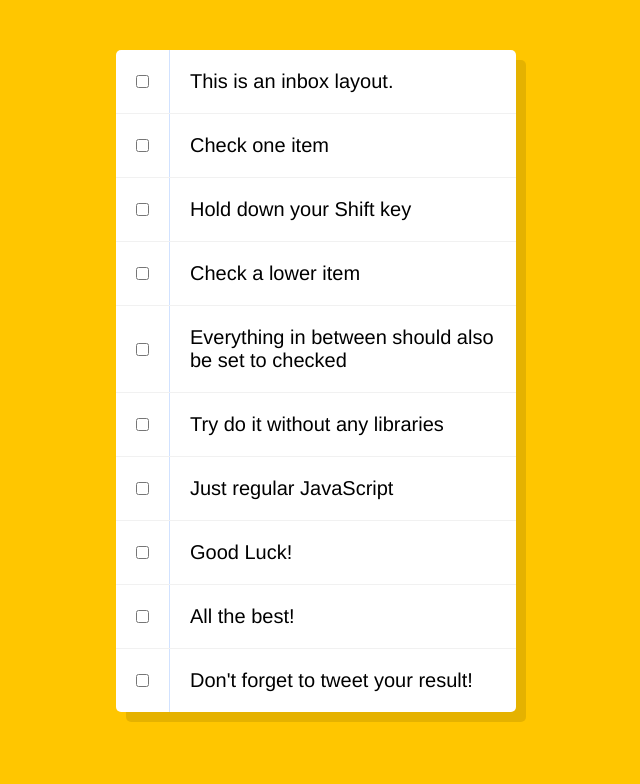
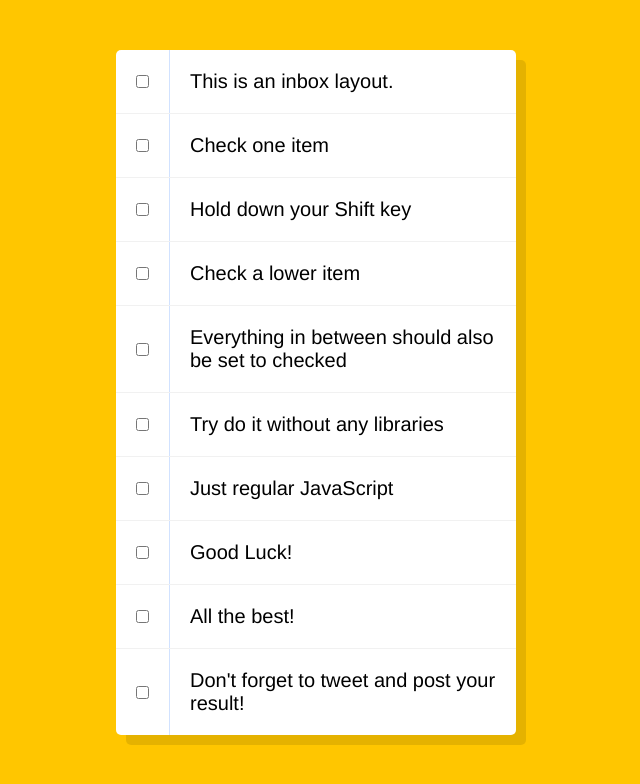
Before and after one commit to david4u17/30Days-of-JS, a plain HTML site: page Shift checkboxes/index.html in a window 1280 px wide. Shown: the whole page, without its empty margins (324-964 px from the left). Drawn offline with Linux system fonts and the light colour scheme.

Commit message:
Update index.html

```diff
--- a/Shift checkboxes/index.html
+++ b/Shift checkboxes/index.html
@@ -47,7 +47,7 @@
     </div>
     <div class="item">
       <input type="checkbox">
-      <p>Don't forget to tweet your result!</p>
+      <p>Don't forget to tweet and post your result!</p>
     </div>
   </div>
 
```
